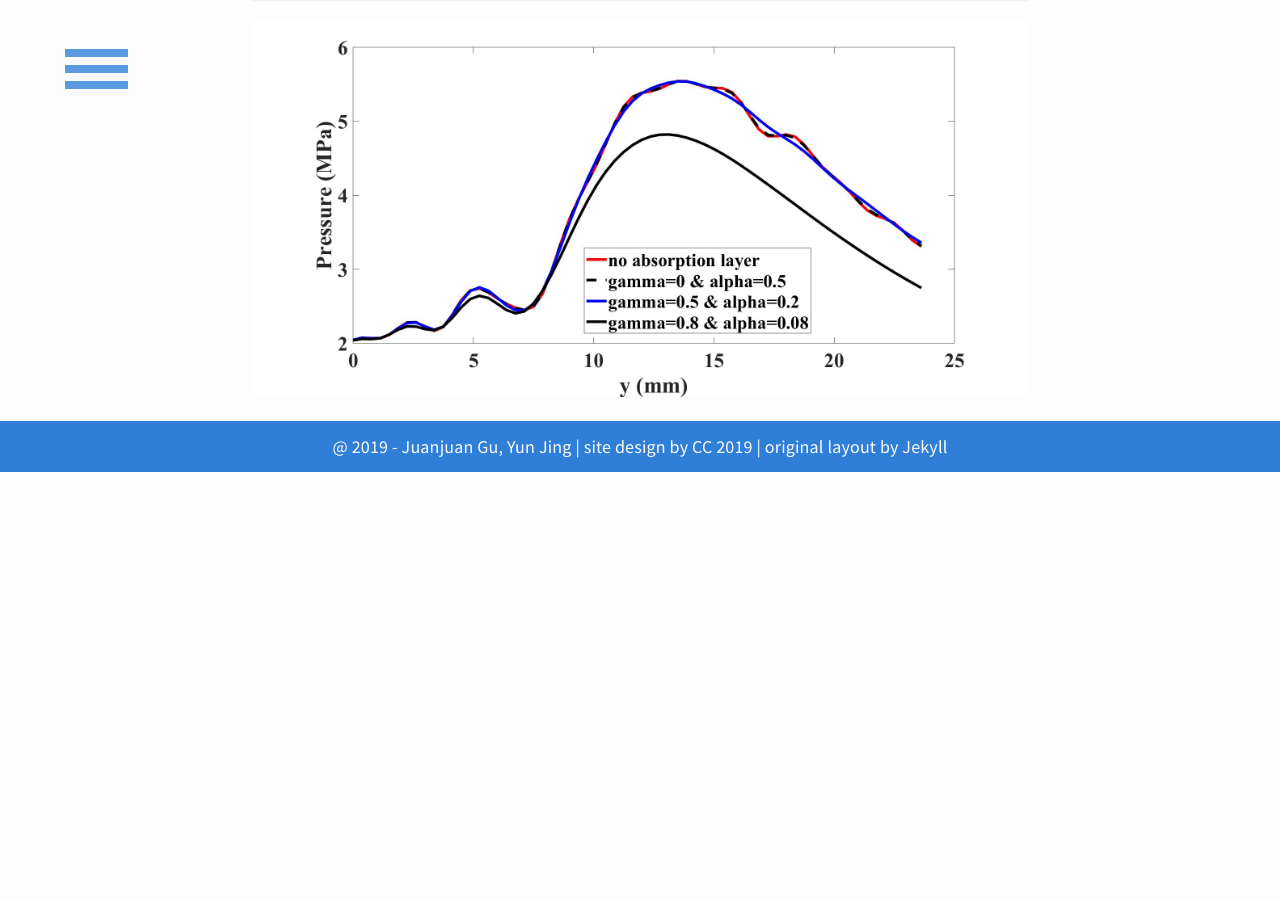
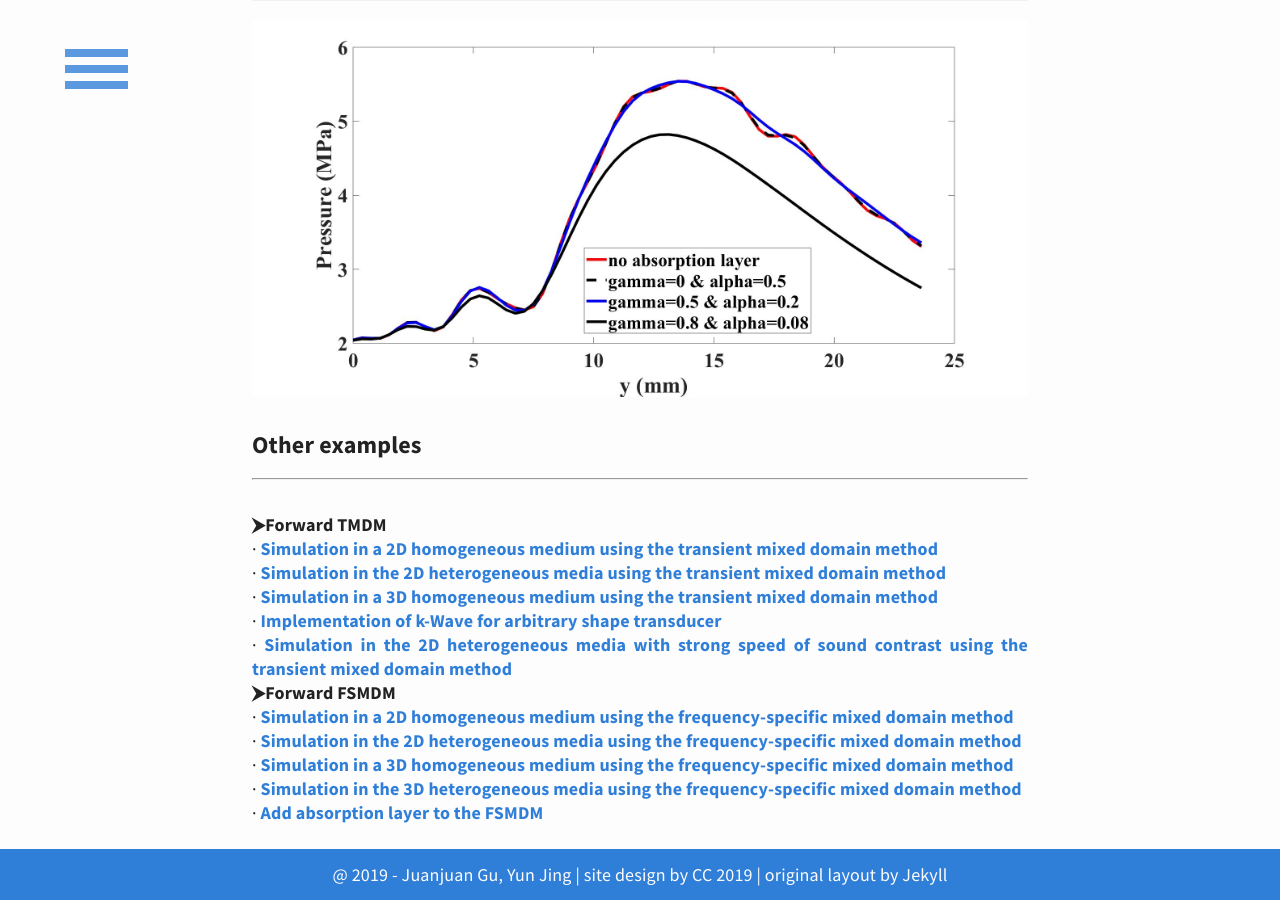
Before and after one commit to m-SOUND/mSOUND, a Jekyll site: the page built from _posts/2019-04-17-2D_absorption.html, in a window 1280 px wide and 900 px high, scrolled down 929 px. Built offline with Jekyll 4.4.1, drawn with Linux system fonts in a browser that asks for light colours; before the commit the page ends 1401 px from its top, so only the background shows below that.

Commit message:
Update 2019-04-17-2D_absorption.html

```diff
--- a/_posts/2019-04-17-2D_absorption.html
+++ b/_posts/2019-04-17-2D_absorption.html
@@ -37,3 +37,32 @@
 </pre>
 <img src="/mSOUND/img/FSMDM_2D_absorption.jpg" alt="axial pressure distribution at x=0">
 </p>
+
+
+<h6>Other examples</h6>
+<hr>
+<p>
+<br><h7 style='font-weight:bold;'>&#11166;Forward TMDM</h7>
+ <br>&middot;<a href="https://m-sound.github.io/mSOUND/TMDM_2D_homogeneous">
+    Simulation in a 2D homogeneous medium using the transient mixed domain method</a>
+ <br>&middot;<a href="https://m-sound.github.io/mSOUND/TMDM_2D_heterogeneous">
+    Simulation in the 2D heterogeneous media using the transient mixed domain method</a>
+<br>&middot;<a href="https://m-sound.github.io/mSOUND/TMDM_3D_homogeneous">
+    Simulation in a 3D homogeneous medium using the transient mixed domain method</a>
+<br>&middot;<a href="https://m-sound.github.io/mSOUND/combine-k-Wave-TMDM">
+    Implementation of k-Wave for arbitrary shape transducer</a>
+<br>&middot;<a href="https://m-sound.github.io/mSOUND/TMDM-2D-strong-speed-of-sound-contrast">
+    Simulation in the 2D heterogeneous media with strong speed of sound contrast using the transient mixed domain method</a>
+
+<br><h7 style='font-weight:bold;'>&#11166;Forward FSMDM</h7>
+<br>&middot;<a href="https://m-sound.github.io/mSOUND/FSMDM_2D_homogeneous">
+    Simulation in a 2D homogeneous medium using the frequency-specific mixed domain method</a>
+<br>&middot;<a href="https://m-sound.github.io/mSOUND/FSMDM_2D_heterogeneous">
+    Simulation in the 2D heterogeneous media using the frequency-specific mixed domain method</a>
+<br>&middot;<a href="https://m-sound.github.io/mSOUND/FSMDM_3D_homogeneous">
+    Simulation in a 3D homogeneous medium using the frequency-specific mixed domain method</a>
+<br>&middot;<a href="https://m-sound.github.io/mSOUND/FSMDM-3D_heterogeneous">
+    Simulation in the 3D heterogeneous media using the frequency-specific mixed domain method</a>
+<br>&middot;<a href="https://m-sound.github.io/mSOUND/2D_absorption">
+    Add absorption layer to the FSMDM</a>
+</p>
```
